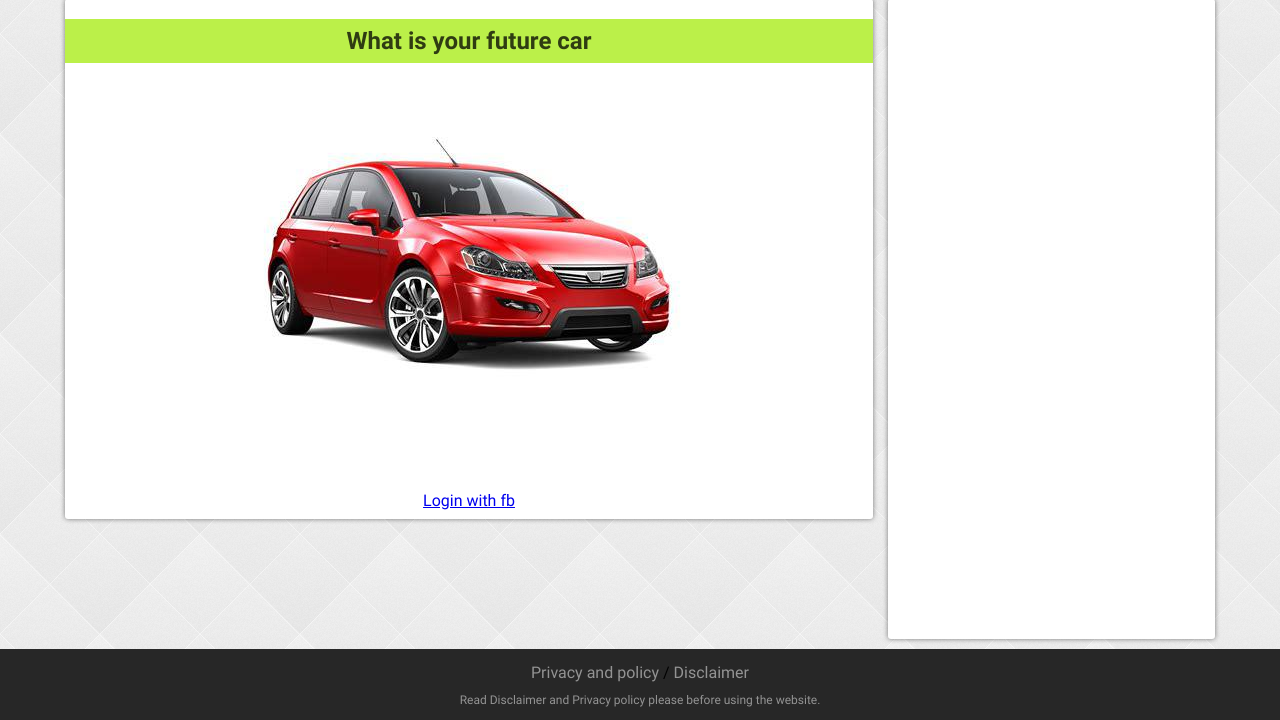
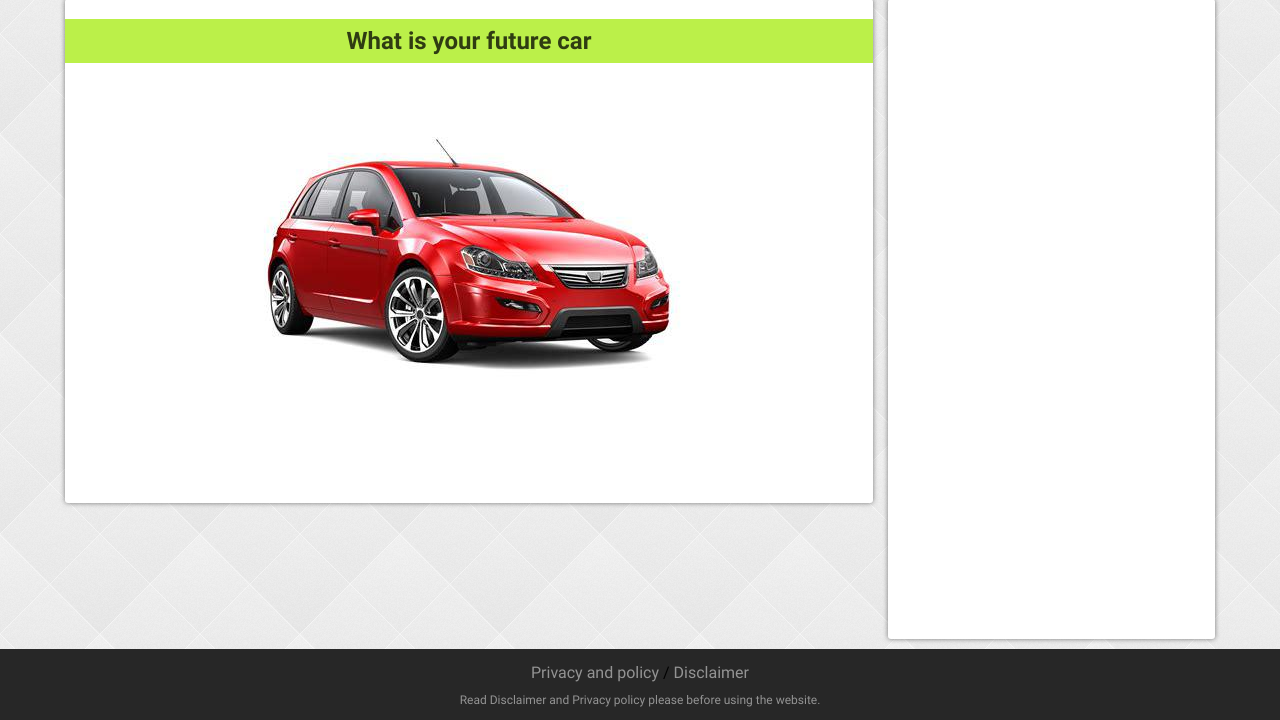
Before and after one commit to slimaidarismail/tolabir, a Django app: page /tests/6 in a window 1280 px wide. Shown: the part 66-786 px from the top of the page. Run offline with Django 3.2, Linux system fonts and the light colour scheme; data comes from the database, SQL or seed files in the repository; some libraries are stand-ins or nearby versions.

Commit message:
add free ssk app

```diff
--- a/spam/settings.py
+++ b/spam/settings.py
@@ -29,6 +29,8 @@ INSTALLED_APPS = [
     'django.contrib.staticfiles',
     'social_django',
     'tafaha',
+    "sslserver",
+
 ]
 
 MIDDLEWARE = [
--- a/tafaha/templates/tafaha/single-test.html
+++ b/tafaha/templates/tafaha/single-test.html
@@ -24,7 +24,6 @@
                                 <input type="submit" value="قم بالإختبار الآن" style="font-size:1.5em;padding: 1em; background-color: #3B5998; color: white;text-decoration: none">
                             </form>
                         {% else %}
-                            <a href="{% url 'social:begin' 'facebook' %}?next={{request.path}}">Login with fb</a>
                             <div class="fb-login-button" data-width="100" data-max-rows="1" data-size="large" data-button-type="continue_with" data-show-faces="true" data-auto-logout-link="false" data-use-continue-as="true"></div>
                         {% endif %}
 
```
